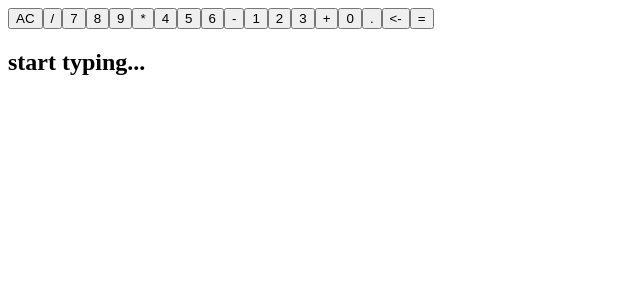
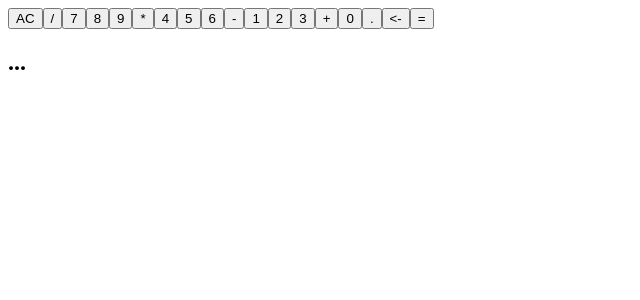
Before and after one commit to tmgasek/Factulator, a Next.js app: page / in a window 1280 px wide. Shown: the top 300 px of the page, without its empty margins (0-640 px from the left). Built offline with nearby package versions, Linux system fonts and the light colour scheme.

Commit message:
fixed typos

```diff
--- a/components/WikiBox.js
+++ b/components/WikiBox.js
@@ -2,14 +2,12 @@ export default function WikiBox({ wikiTitles, wikiLinks, num }) {
   return (
     <div className="md:w-1/3 h-auto ">
       {wikiTitles ? (
-        <h2 className="text-lg m-2 bg-accent1">
+        <h2 className="text-lg m-2 bg-accent1 pl-2">
           Wikipedia pages related to the number{' '}
           <span className="bg-accent2 m-1">{num}</span>
         </h2>
       ) : (
-        <h2 className="text-lg m-2 bg-accent1 animate-bounce">
-          start typing...
-        </h2>
+        <h2 className="text-lg m-2 bg-accent1 animate-bounce pl-2">...</h2>
       )}
 
       <div className="bg-accent2 break-words m-4 ">
--- a/pages/_app.js
+++ b/pages/_app.js
@@ -1,7 +1,7 @@
-import 'tailwindcss/tailwind.css'
+import 'tailwindcss/tailwind.css';
 
 function MyApp({ Component, pageProps }) {
-  return <Component {...pageProps} />
+  return <Component {...pageProps} />;
 }
 
-export default MyApp
+export default MyApp;
--- a/pages/api/hello.js
+++ /dev/null
@@ -1,5 +0,0 @@
-// Next.js API route support: https://nextjs.org/docs/api-routes/introduction
-
-export default function helloAPI(req, res) {
-  res.status(200).json({ name: 'John Doe' });
-}
```
Also changed, not shown: 2 other files (tests, documents, lock files or other folders).
